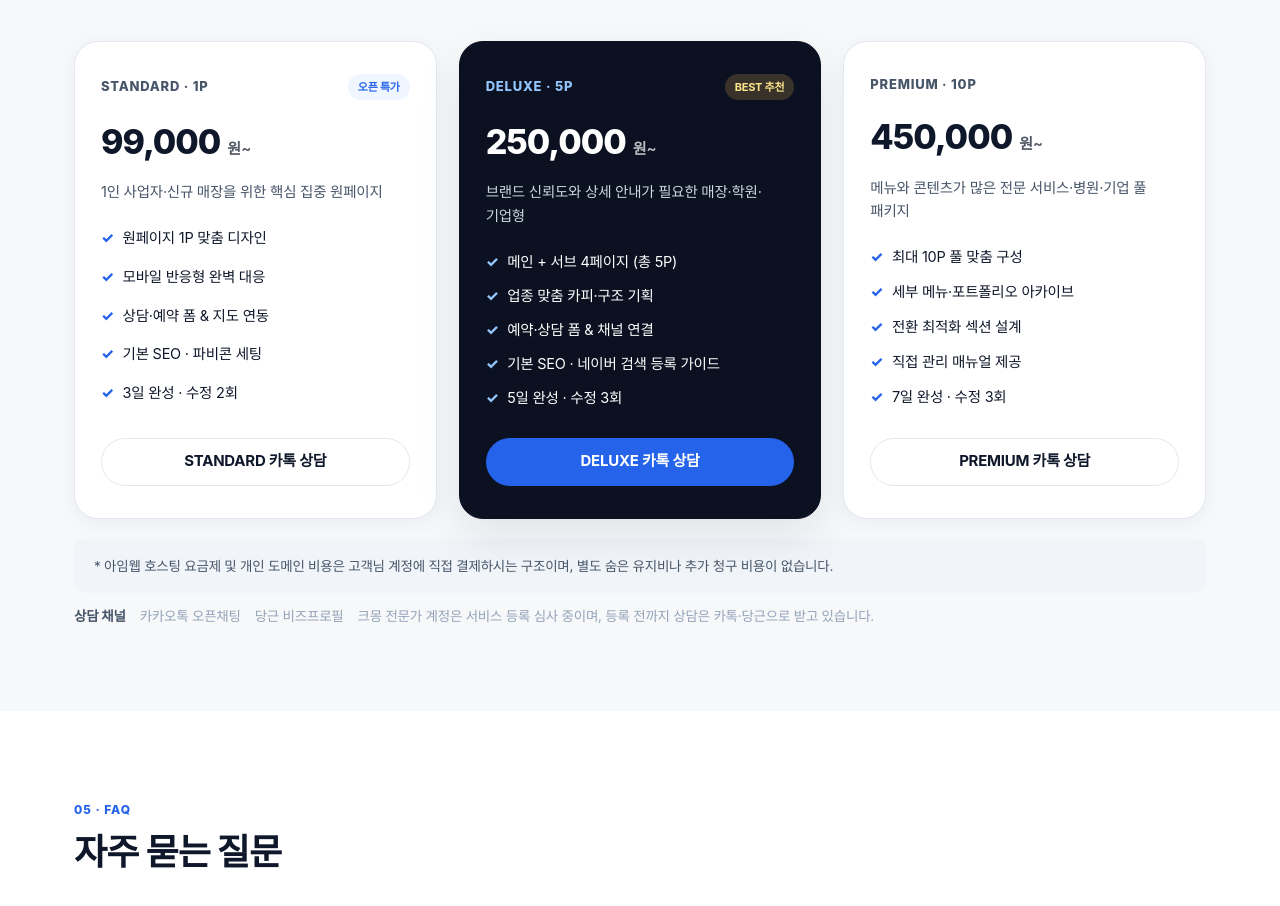
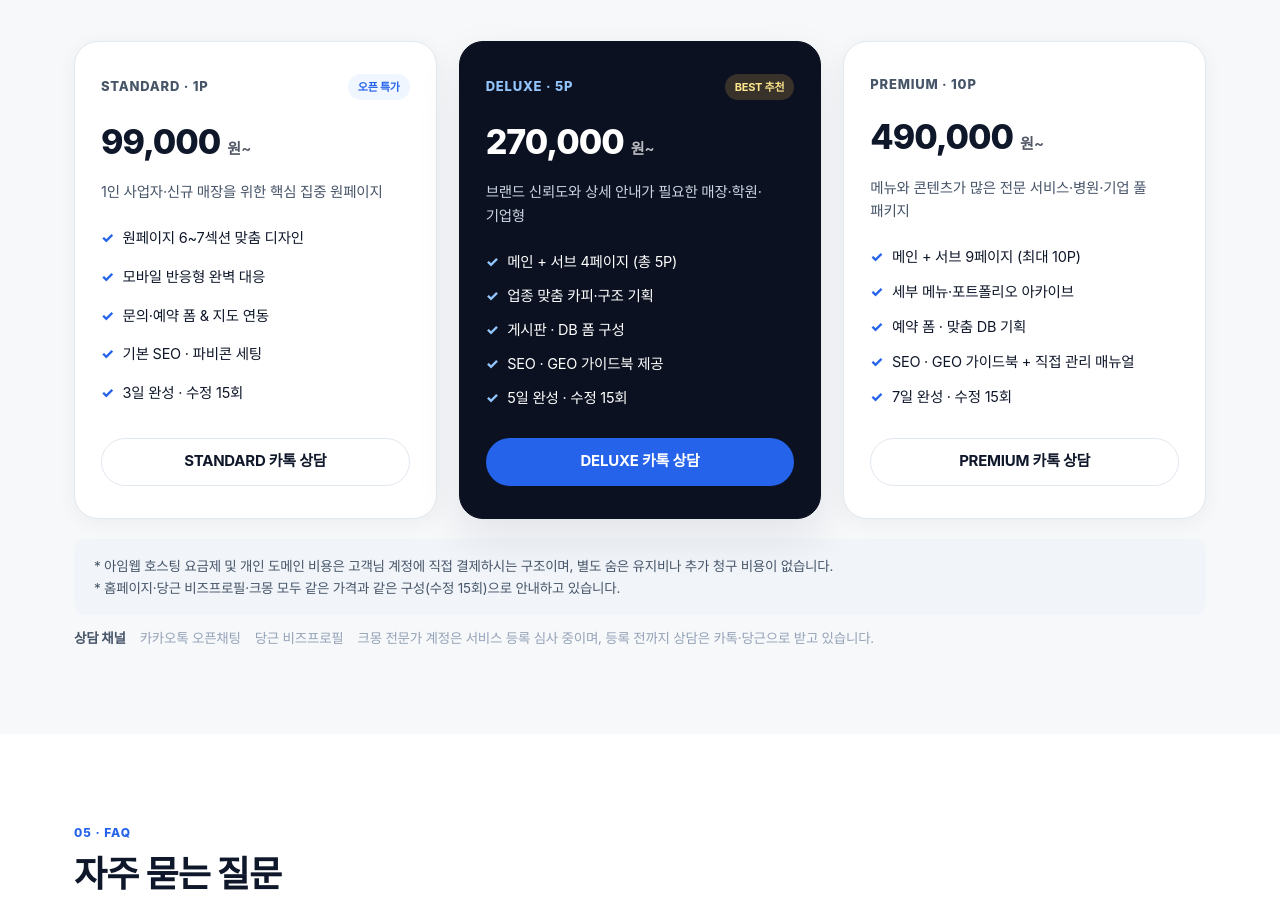
Before and after one commit to eunbi061800-lgtm/eunbi061800-lgtm.github.io, a plain HTML site: page index.html in a window 1280 px wide. Shown: the part 4343-5249 px from the top of the page. Drawn offline with Linux system fonts and the light colour scheme; a web font is replaced by a local one.

Commit message:
가격·구성을 당근 기준으로 통일 (5P 270,000원 · 10P 490,000원 · 수정 15회)

```diff
--- a/index.html
+++ b/index.html
@@ -367,11 +367,11 @@
           <div class="price-amount">99,000<small>원~</small></div>
           <p class="price-desc">1인 사업자·신규 매장을 위한 핵심 집중 원페이지</p>
           <ul class="price-list">
-            <li>원페이지 1P 맞춤 디자인</li>
+            <li>원페이지 6~7섹션 맞춤 디자인</li>
             <li>모바일 반응형 완벽 대응</li>
-            <li>상담·예약 폼 &amp; 지도 연동</li>
+            <li>문의·예약 폼 &amp; 지도 연동</li>
             <li>기본 SEO · 파비콘 세팅</li>
-            <li>3일 완성 · 수정 2회</li>
+            <li>3일 완성 · 수정 15회</li>
           </ul>
           <a class="btn btn-outline" href="https://open.kakao.com/o/sUJMxbYi" target="_blank" rel="noopener">STANDARD 카톡 상담</a>
         </article>
@@ -381,14 +381,14 @@
             <span class="price-tier">DELUXE · 5P</span>
             <span class="price-pill">BEST 추천</span>
           </div>
-          <div class="price-amount">250,000<small>원~</small></div>
+          <div class="price-amount">270,000<small>원~</small></div>
           <p class="price-desc">브랜드 신뢰도와 상세 안내가 필요한 매장·학원·기업형</p>
           <ul class="price-list">
             <li>메인 + 서브 4페이지 (총 5P)</li>
             <li>업종 맞춤 카피·구조 기획</li>
-            <li>예약·상담 폼 &amp; 채널 연결</li>
-            <li>기본 SEO · 네이버 검색 등록 가이드</li>
-            <li>5일 완성 · 수정 3회</li>
+            <li>게시판 · DB 폼 구성</li>
+            <li>SEO · GEO 가이드북 제공</li>
+            <li>5일 완성 · 수정 15회</li>
           </ul>
           <a class="btn btn-primary" href="https://open.kakao.com/o/sUJMxbYi" target="_blank" rel="noopener">DELUXE 카톡 상담</a>
         </article>
@@ -397,21 +397,22 @@
           <div class="price-top">
             <span class="price-tier">PREMIUM · 10P</span>
           </div>
-          <div class="price-amount">450,000<small>원~</small></div>
+          <div class="price-amount">490,000<small>원~</small></div>
           <p class="price-desc">메뉴와 콘텐츠가 많은 전문 서비스·병원·기업 풀 패키지</p>
           <ul class="price-list">
-            <li>최대 10P 풀 맞춤 구성</li>
+            <li>메인 + 서브 9페이지 (최대 10P)</li>
             <li>세부 메뉴·포트폴리오 아카이브</li>
-            <li>전환 최적화 섹션 설계</li>
-            <li>직접 관리 매뉴얼 제공</li>
-            <li>7일 완성 · 수정 3회</li>
+            <li>예약 폼 · 맞춤 DB 기획</li>
+            <li>SEO · GEO 가이드북 + 직접 관리 매뉴얼</li>
+            <li>7일 완성 · 수정 15회</li>
           </ul>
           <a class="btn btn-outline" href="https://open.kakao.com/o/sUJMxbYi" target="_blank" rel="noopener">PREMIUM 카톡 상담</a>
         </article>
       </div>
 
       <div class="pricing-note">
-        * 아임웹 호스팅 요금제 및 개인 도메인 비용은 고객님 계정에 직접 결제하시는 구조이며, 별도 숨은 유지비나 추가 청구 비용이 없습니다.
+        * 아임웹 호스팅 요금제 및 개인 도메인 비용은 고객님 계정에 직접 결제하시는 구조이며, 별도 숨은 유지비나 추가 청구 비용이 없습니다.<br>
+        * 홈페이지·당근 비즈프로필·크몽 모두 같은 가격과 같은 구성(수정 15회)으로 안내하고 있습니다.
       </div>
       <div class="channel-note">
         <strong>상담 채널</strong>
```
